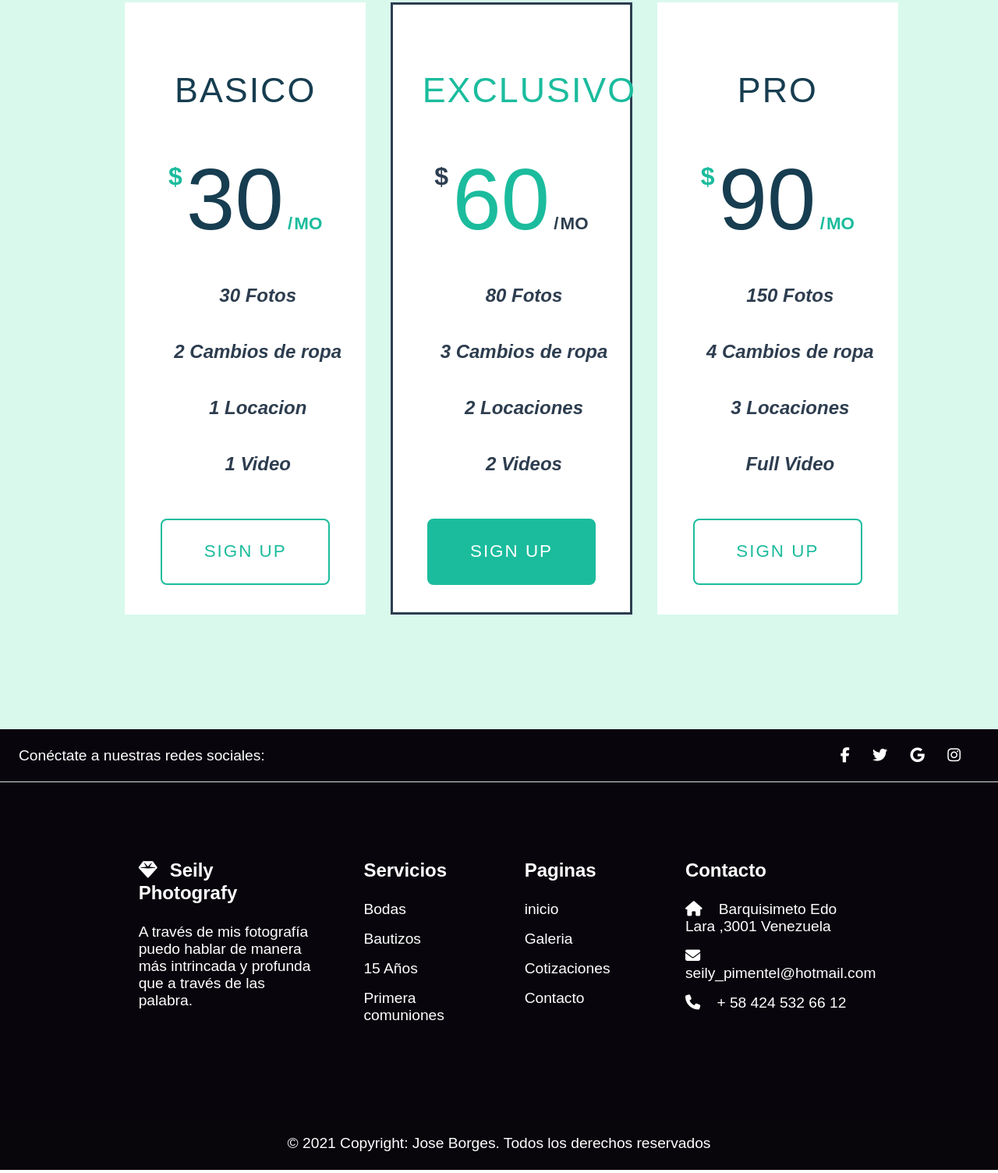
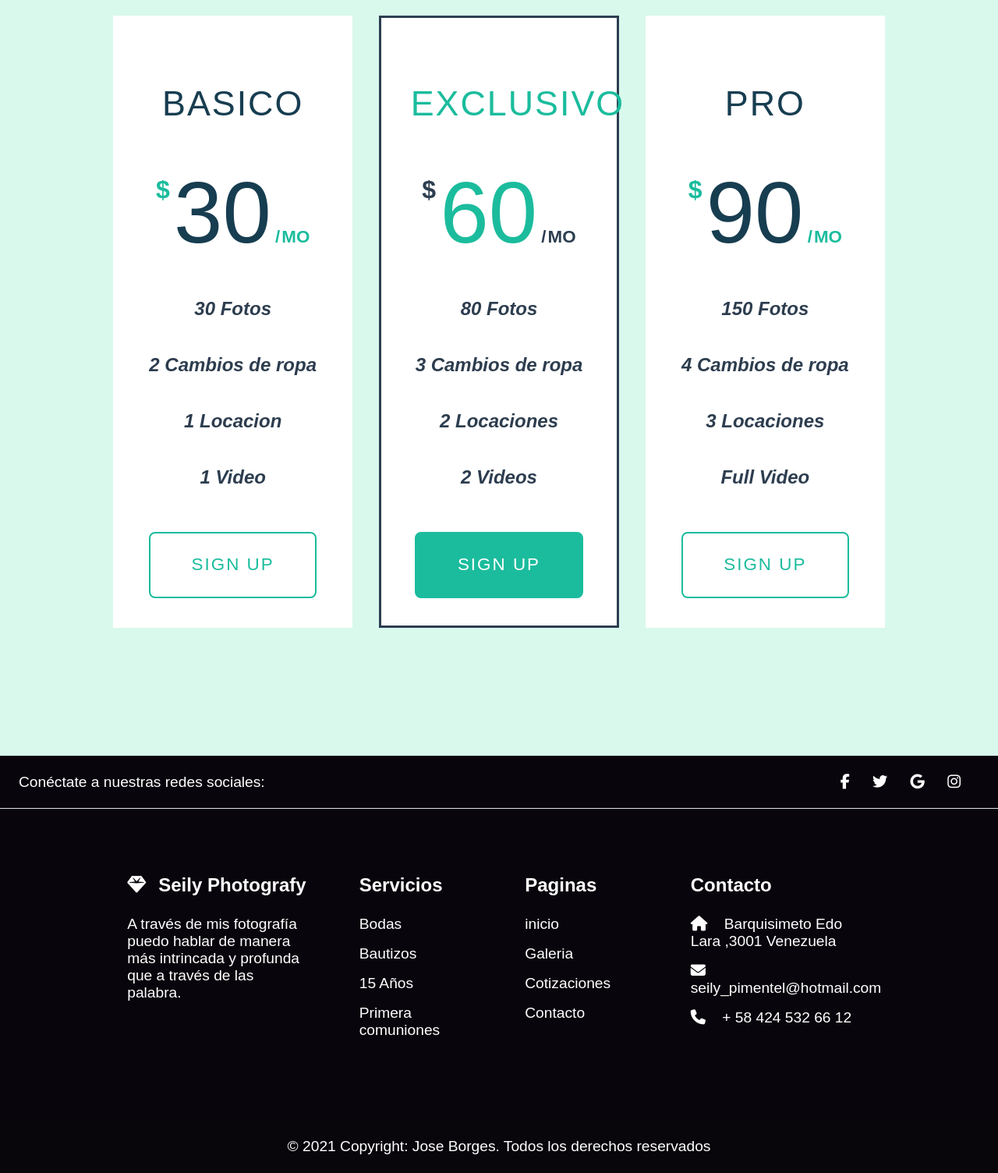
Before and after one commit to joseborges07/SeilyPhotografy, a website: page pag/cotizaciones.html in a window 1280 px wide. Shown: the part 231-1735 px from the top of the page at 78% size. Drawn offline with nearby package versions, Linux system fonts and the light colour scheme; files that its build step writes are made by us from their sources; a web font is replaced by a local one.

Commit message:
modificado

```diff
--- a/css/banner.css
+++ b/css/banner.css
@@ -114,7 +114,6 @@
 }
 .row{
     margin: 40px;
-    padding: 15px;
     line-height:initial;}
 
 .img{
@@ -166,6 +165,7 @@ body {
 }
 ol, ul {
 	list-style: none;
+    padding: 0%;
 }
 blockquote, q {
 	quotes: none;
@@ -319,6 +319,7 @@ a {
 
 .pricing-wrapper {
 	position: relative;
+    padding: 5%;
 }
 
 .touch .pricing-wrapper {
```
